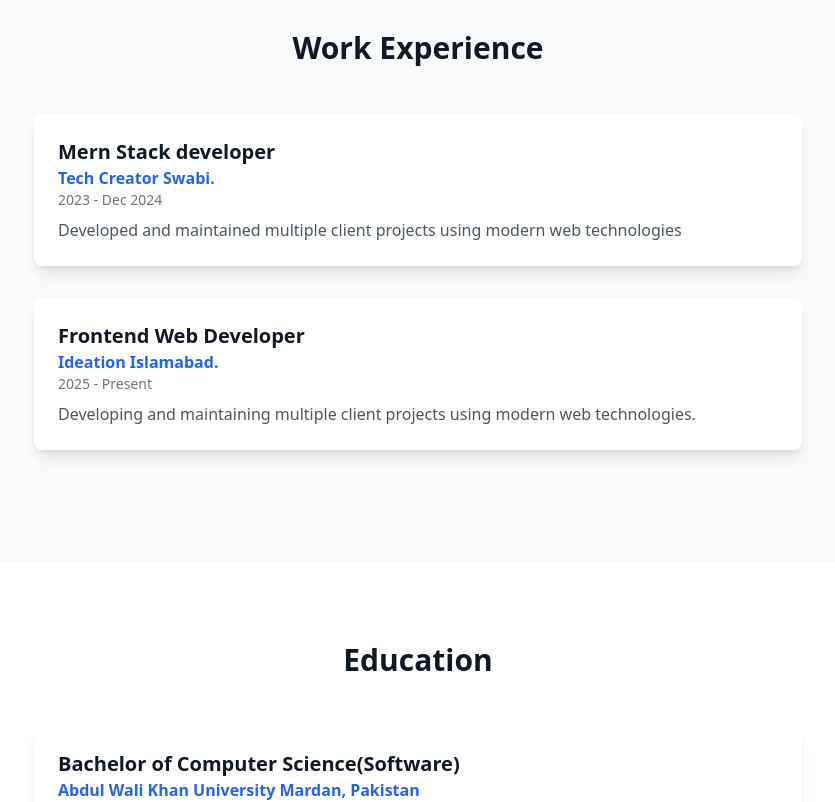
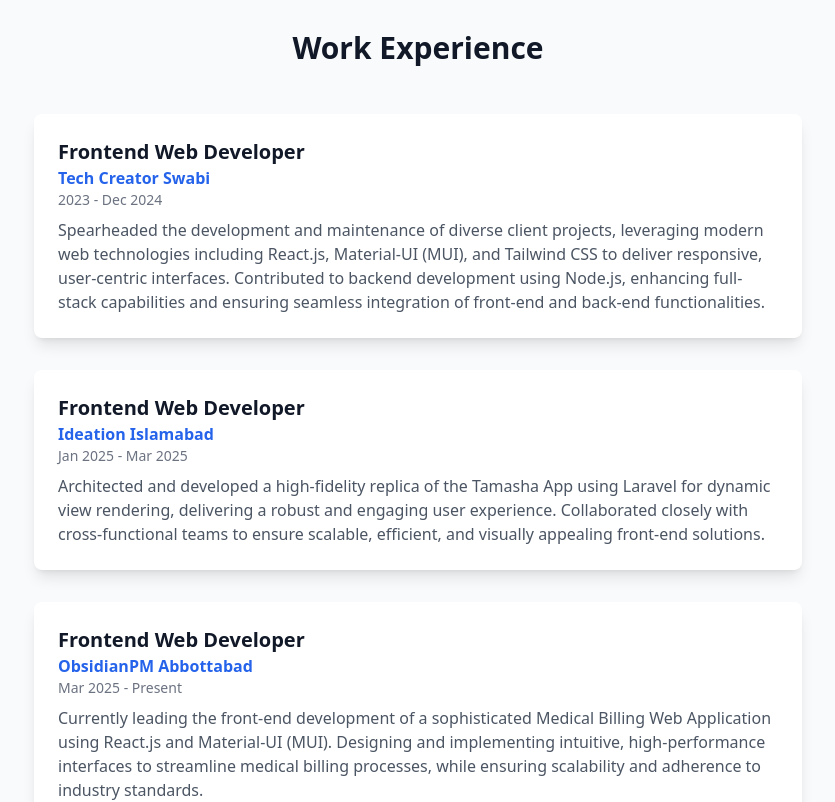
Before and after one commit to ishaq47/mynewportfolio, a React (Vite) app: page /about in a window 1280 px wide. Shown: the part 1000-1802 px from the top of the page, without its empty margins (222-1057 px from the left). Built offline with nearby package versions, Linux system fonts and the light colour scheme.

Commit message:
code committed

```diff
--- a/src/pages/About.tsx
+++ b/src/pages/About.tsx
@@ -23,18 +23,24 @@ const About = () => {
 
   const experiences = [
     {
-      title: 'Mern Stack developer',
-      company: 'Tech Creator Swabi.',
+      title: 'Frontend Web Developer',
+      company: 'Tech Creator Swabi',
       period: '2023 - Dec 2024',
-      description: 'Developed and maintained multiple client projects using modern web technologies',
+      description: 'Spearheaded the development and maintenance of diverse client projects, leveraging modern web technologies including React.js, Material-UI (MUI), and Tailwind CSS to deliver responsive, user-centric interfaces. Contributed to backend development using Node.js, enhancing full-stack capabilities and ensuring seamless integration of front-end and back-end functionalities.',
     },
     {
       title: 'Frontend Web Developer',
-      company: 'Ideation Islamabad.',
-      period: '2025 - Present',
-      description: 'Developing and maintaining multiple client projects using modern web technologies.',
+      company: 'Ideation Islamabad',
+      period: 'Jan 2025 - Mar 2025',
+      description: 'Architected and developed a high-fidelity replica of the Tamasha App using Laravel for dynamic view rendering, delivering a robust and engaging user experience. Collaborated closely with cross-functional teams to ensure scalable, efficient, and visually appealing front-end solutions.',
+    },
+    {
+      title: 'Frontend Web Developer',
+      company: 'ObsidianPM Abbottabad',
+      period: 'Mar 2025 - Present',
+      description: 'Currently leading the front-end development of a sophisticated Medical Billing Web Application using React.js and Material-UI (MUI). Designing and implementing intuitive, high-performance interfaces to streamline medical billing processes, while ensuring scalability and adherence to industry standards.',
     }
-  ];
+];
 
   return (
     <div className="pt-16">
@@ -89,7 +95,7 @@ const About = () => {
                 className="bg-white rounded-lg p-6 shadow-lg"
               >
                 <div className="flex items-center mb-4">
-                  <div className="text-blue-600 mr-3">{skill.icon}</div>
+
                   <h3 className="text-xl font-semibold">{skill.name}</h3>
                 </div>
                 <div className="w-full bg-gray-200 rounded-full h-2.5">
```
